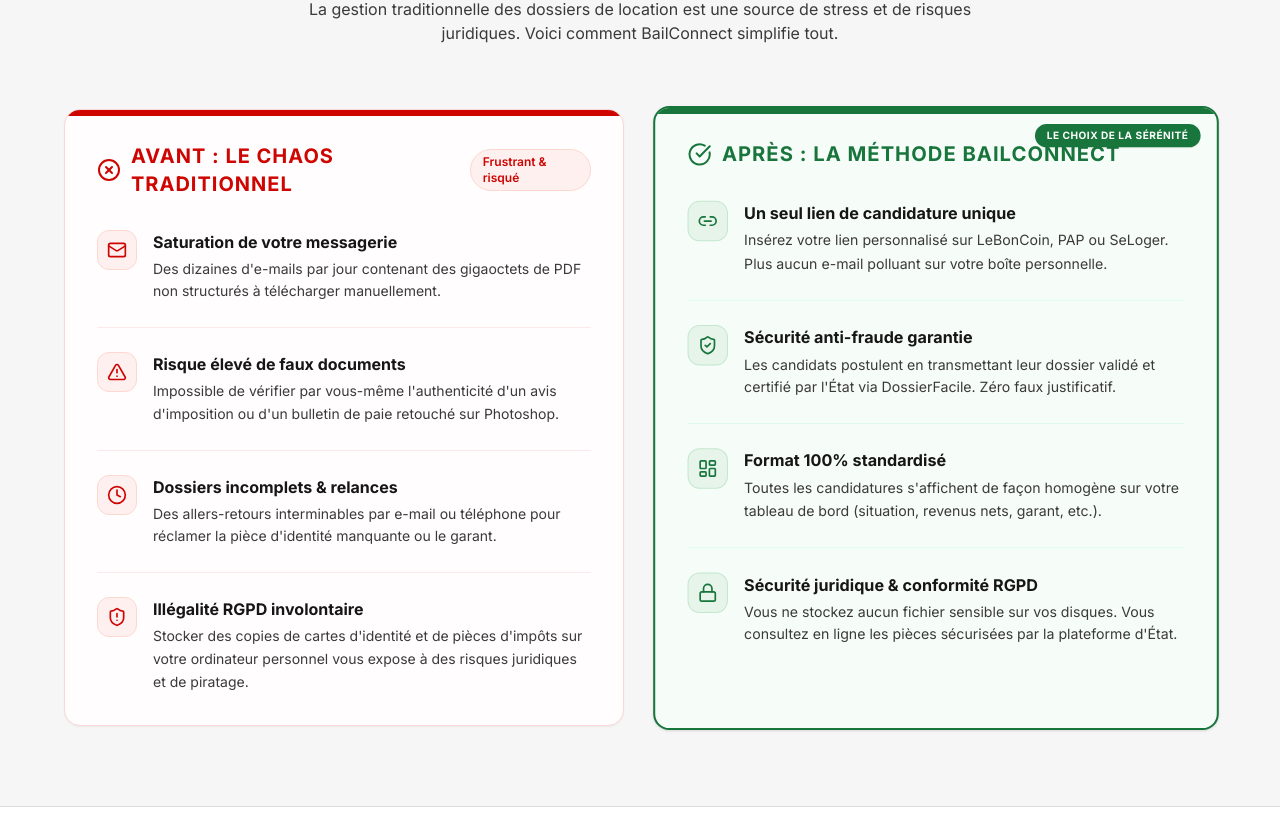
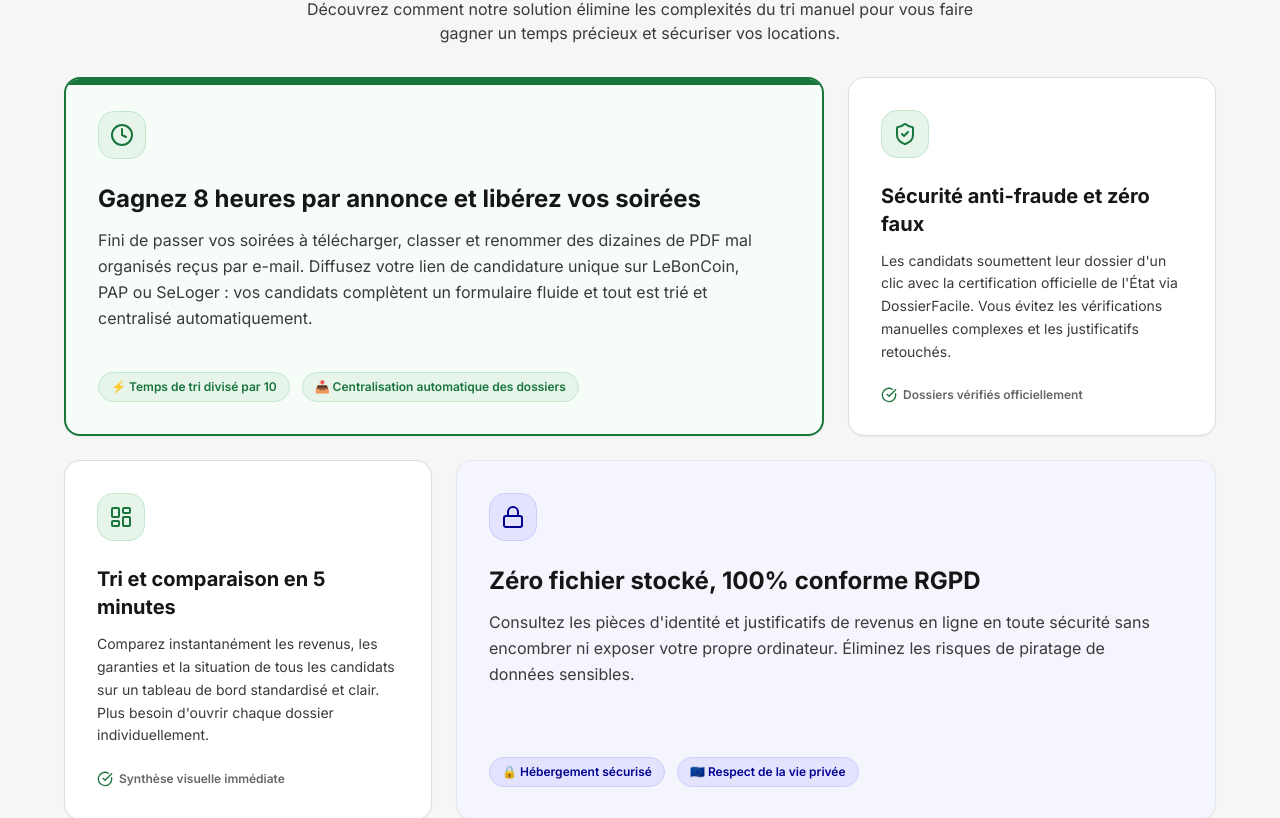
Before and after one commit to lythomm/bail-connect, a Next.js app: page / in a window 1280 px wide. Shown: the part 1117-1935 px from the top of the page. Built offline with nearby package versions, Linux system fonts and the light colour scheme; a web font is replaced by a local one.

Commit message:
feat: wording rework

```diff
--- a/app/dashboard/campaigns/[id]/page.tsx
+++ b/app/dashboard/campaigns/[id]/page.tsx
@@ -13,11 +13,9 @@
   useReactTable,
   getCoreRowModel,
   getSortedRowModel,
-  getFilteredRowModel,
   ColumnDef,
   flexRender,
   SortingState,
-  ColumnFiltersState,
 } from "@tanstack/react-table";
 import Toast, { ToastType } from "@/components/Toast";
 
--- a/app/page.tsx
+++ b/app/page.tsx
@@ -1,7 +1,7 @@
 export const dynamic = "force-dynamic";
 
 import Link from "next/link";
-import { ShieldCheck, Check, XCircle, CheckCircle, ClipboardCheck, Users, ChevronDown, X, Mail, AlertTriangle, Clock, ShieldAlert, Link2, LayoutDashboard, Lock } from "lucide-react";
+import { ShieldCheck, Check, CheckCircle, ClipboardCheck, Users, ChevronDown, X, Clock, LayoutDashboard, Lock } from "lucide-react";
 
 export default function Home() {
   return (
@@ -47,7 +47,7 @@
 
           {/* Left Hero Column: Copy & CTAs */}
           <div className="lg:col-span-7 flex flex-col items-start text-left">
-            <span className="gov-badge mb-4">Solution Bailleurs • 100% Gratuit</span>
+            <span className="gov-badge mb-4">Solution Bailleurs • Version Gratuite Disponible</span>
             <h1 className="text-4xl sm:text-5xl font-extrabold text-[#161616] tracking-tight leading-tight mb-6">
               Divisez par 10 le temps de traitement de vos candidatures de locataires
             </h1>
@@ -190,10 +190,10 @@
             </p>
           </div>
           <div className="p-4 border-t md:border-t-0 border-[#DDDDDD]">
-            <h4 className="text-4xl sm:text-5xl font-black text-[#FF6B4A] mb-2">100% Gratuit</h4>
-            <p className="text-sm font-bold text-[#161616] uppercase tracking-wider mb-2">Pour tous les bailleurs</p>
+            <h4 className="text-4xl sm:text-5xl font-black text-[#FF6B4A] mb-2">Accès Libre</h4>
+            <p className="text-sm font-bold text-[#161616] uppercase tracking-wider mb-2">Formule gratuite disponible</p>
             <p className="text-sm text-[#3A3A3A]">
-              Pas de frais cachés. Créez autant de tunnels de candidature que nécessaire pour vos locations.
+              Commencez sans frais. Testez l'outil pour vos premiers candidats sans aucune carte bancaire requise.
             </p>
           </div>
         </div>
@@ -202,156 +202,99 @@
       {/* Pain Points vs. Solution (Avant / Après) */}
       <section id="comparatif" className="bg-[#F6F6F6] border-b border-[#DDDDDD] py-20 px-6">
         <div className="max-w-6xl mx-auto">
-          <div className="text-center mb-16">
+          <div className="text-center mb-8">
             <span className="gov-badge mb-3">La comparaison</span>
             <h2 className="text-3xl sm:text-4xl font-extrabold text-[#161616] mb-4 tracking-tight">
-              Pourquoi changer votre façon de recruter vos locataires ?
+              Pourquoi choisir BailConnect ?
             </h2>
             <p className="text-base text-[#3A3A3A] max-w-2xl mx-auto">
-              La gestion traditionnelle des dossiers de location est une source de stress et de risques juridiques. Voici comment BailConnect simplifie tout.
+              Découvrez comment notre solution élimine les complexités du tri manuel pour vous faire gagner un temps précieux et sécuriser vos locations.
             </p>
           </div>
 
-          <div className="grid grid-cols-1 lg:grid-cols-2 gap-8 items-stretch">
-
-            {/* The Old Painful Way */}
-            <div className="bg-[#FFFDFD] border border-[#FAD8D8] p-8 rounded-2xl shadow-xs relative overflow-hidden flex flex-col justify-between hover:shadow-md transition-all duration-300 before:content-[''] before:absolute before:top-0 before:left-0 before:right-0 before:h-1.5 before:bg-[#CE0500]">
+          {/* Bento Grid Layout */}
+          <div className="grid grid-cols-1 md:grid-cols-3 gap-6 items-stretch">
+            {/* Card 1: Time Savings (Large) */}
+            <div className="md:col-span-2 bg-[#F6FCF8] border-2 border-[#18753C] p-8 rounded-2xl shadow-xs relative overflow-hidden flex flex-col justify-between hover:shadow-md transition-all duration-300 before:content-[''] before:absolute before:top-0 before:left-0 before:right-0 before:h-1.5 before:bg-[#18753C]">
               <div>
-                <div className="flex items-center justify-between mb-8">
-                  <h3 className="text-xl font-bold text-[#CE0500] uppercase tracking-wider flex items-center gap-2.5">
-                    <XCircle className="w-6 h-6 text-[#CE0500] flex-shrink-0" />
-                    Avant : Le chaos traditionnel
+                <div className="w-12 h-12 bg-[#E6F4EA] text-[#18753C] rounded-2xl flex items-center justify-center border border-[#C2E7CD] mb-6">
+                  <Clock className="w-6 h-6" />
+                </div>
+                <h3 className="text-2xl font-bold text-[#161616] mb-3">
+                  Gagnez 8 heures par annonce et libérez vos soirées
                 </h3>
-                  <span className="text-xs font-semibold text-[#CE0500] bg-[#FFF0F0] border border-[#FCD8D0] px-3 py-1 rounded-full">
-                    Frustrant & risqué
+                <p className="text-sm md:text-base text-[#3A3A3A] leading-relaxed max-w-2xl">
+                  Fini de passer vos soirées à télécharger, classer et renommer des dizaines de PDF mal organisés reçus par e-mail. Diffusez votre lien de candidature unique sur LeBonCoin, PAP ou SeLoger : vos candidats complètent un formulaire fluide et tout est trié et centralisé automatiquement.
+                </p>
+              </div>
+              <div className="mt-8 flex flex-wrap gap-3">
+                <span className="text-xs font-semibold text-[#18753C] bg-[#E6F4EA] px-3 py-1.5 rounded-full border border-[#C2E7CD]">
+                  ⚡ Temps de tri divisé par 10
                 </span>
-                </div>
-
-                <div className="space-y-6">
-                  {/* Point 1 */}
-                  <div className="flex gap-4 items-start pb-6 border-b border-[#FAD8D8]/50 last:border-0 last:pb-0">
-                    <div className="flex-shrink-0 w-10 h-10 bg-[#FFF0F0] text-[#CE0500] rounded-xl flex items-center justify-center border border-[#FCD8D0]">
-                      <Mail className="w-5 h-5" />
-                    </div>
-                    <div>
-                      <h4 className="font-bold text-[#161616] text-sm md:text-base">Saturation de votre messagerie</h4>
-                      <p className="text-xs md:text-sm text-[#3A3A3A] mt-1 leading-relaxed">
-                        Des dizaines d'e-mails par jour contenant des gigaoctets de PDF non structurés à télécharger manuellement.
-                      </p>
+                <span className="text-xs font-semibold text-[#18753C] bg-[#E6F4EA] px-3 py-1.5 rounded-full border border-[#C2E7CD]">
+                  📥 Centralisation automatique des dossiers
+                </span>
               </div>
             </div>
 
-                  {/* Point 2 */}
-                  <div className="flex gap-4 items-start pb-6 border-b border-[#FAD8D8]/50 last:border-0 last:pb-0">
-                    <div className="flex-shrink-0 w-10 h-10 bg-[#FFF0F0] text-[#CE0500] rounded-xl flex items-center justify-center border border-[#FCD8D0]">
-                      <AlertTriangle className="w-5 h-5" />
+            {/* Card 2: Anti-Fraude (Medium) */}
+            <div className="md:col-span-1 bg-white border border-[#DDDDDD] p-8 rounded-2xl shadow-xs relative overflow-hidden flex flex-col justify-between hover:shadow-md transition-all duration-300">
+              <div>
+                <div className="w-12 h-12 bg-[#E6F4EA] text-[#18753C] rounded-2xl flex items-center justify-center border border-[#C2E7CD] mb-6">
+                  <ShieldCheck className="w-6 h-6" />
                 </div>
-                    <div>
-                      <h4 className="font-bold text-[#161616] text-sm md:text-base">Risque élevé de faux documents</h4>
-                      <p className="text-xs md:text-sm text-[#3A3A3A] mt-1 leading-relaxed">
-                        Impossible de vérifier par vous-même l'authenticité d'un avis d'imposition ou d'un bulletin de paie retouché sur Photoshop.
+                <h3 className="text-xl font-bold text-[#161616] mb-3">
+                  Sécurité anti-fraude et zéro faux
+                </h3>
+                <p className="text-xs md:text-sm text-[#3A3A3A] leading-relaxed">
+                  Les candidats soumettent leur dossier d'un clic avec la certification officielle de l'État via DossierFacile. Vous évitez les vérifications manuelles complexes et les justificatifs retouchés.
                 </p>
+              </div>
+              <div className="mt-6 text-xs text-[#666666] font-semibold flex items-center gap-1.5">
+                <CheckCircle className="w-4 h-4 text-[#18753C]" /> Dossiers vérifiés officiellement
               </div>
             </div>
 
-                  {/* Point 3 */}
-                  <div className="flex gap-4 items-start pb-6 border-b border-[#FAD8D8]/50 last:border-0 last:pb-0">
-                    <div className="flex-shrink-0 w-10 h-10 bg-[#FFF0F0] text-[#CE0500] rounded-xl flex items-center justify-center border border-[#FCD8D0]">
-                      <Clock className="w-5 h-5" />
+            {/* Card 3: Dashboard/Tri express (Medium) */}
+            <div className="md:col-span-1 bg-white border border-[#DDDDDD] p-8 rounded-2xl shadow-xs relative overflow-hidden flex flex-col justify-between hover:shadow-md transition-all duration-300">
+              <div>
+                <div className="w-12 h-12 bg-[#E6F4EA] text-[#18753C] rounded-2xl flex items-center justify-center border border-[#C2E7CD] mb-6">
+                  <LayoutDashboard className="w-6 h-6" />
                 </div>
-                    <div>
-                      <h4 className="font-bold text-[#161616] text-sm md:text-base">Dossiers incomplets & relances</h4>
-                      <p className="text-xs md:text-sm text-[#3A3A3A] mt-1 leading-relaxed">
-                        Des allers-retours interminables par e-mail ou téléphone pour réclamer la pièce d'identité manquante ou le garant.
+                <h3 className="text-xl font-bold text-[#161616] mb-3">
+                  Tri et comparaison en 5 minutes
+                </h3>
+                <p className="text-xs md:text-sm text-[#3A3A3A] leading-relaxed">
+                  Comparez instantanément les revenus, les garanties et la situation de tous les candidats sur un tableau de bord standardisé et clair. Plus besoin d'ouvrir chaque dossier individuellement.
                 </p>
+              </div>
+              <div className="mt-6 text-xs text-[#666666] font-semibold flex items-center gap-1.5">
+                <CheckCircle className="w-4 h-4 text-[#18753C]" /> Synthèse visuelle immédiate
               </div>
             </div>
 
-                  {/* Point 4 */}
-                  <div className="flex gap-4 items-start">
-                    <div className="flex-shrink-0 w-10 h-10 bg-[#FFF0F0] text-[#CE0500] rounded-xl flex items-center justify-center border border-[#FCD8D0]">
-                      <ShieldAlert className="w-5 h-5" />
+            {/* Card 4: RGPD (Large) */}
+            <div className="md:col-span-2 bg-[#F5F5FE] border border-[#E2E8F0] p-8 rounded-2xl shadow-xs relative overflow-hidden flex flex-col justify-between hover:shadow-md transition-all duration-300">
+              <div>
+                <div className="w-12 h-12 bg-[#E3E3FD] text-[#000091] rounded-2xl flex items-center justify-center border border-[#CBCBFC] mb-6">
+                  <Lock className="w-6 h-6" />
                 </div>
-                    <div>
-                      <h4 className="font-bold text-[#161616] text-sm md:text-base">Illégalité RGPD involontaire</h4>
-                      <p className="text-xs md:text-sm text-[#3A3A3A] mt-1 leading-relaxed">
-                        Stocker des copies de cartes d'identité et de pièces d'impôts sur votre ordinateur personnel vous expose à des risques juridiques et de piratage.
+                <h3 className="text-2xl font-bold text-[#161616] mb-3">
+                  Zéro fichier stocké, 100% conforme RGPD
+                </h3>
+                <p className="text-sm md:text-base text-[#3A3A3A] leading-relaxed max-w-2xl">
+                  Consultez les pièces d'identité et justificatifs de revenus en ligne en toute sécurité sans encombrer ni exposer votre propre ordinateur. Éliminez les risques de piratage de données sensibles.
                 </p>
               </div>
+              <div className="mt-8 flex flex-wrap gap-3">
+                <span className="text-xs font-semibold text-[#000091] bg-[#E3E3FD] px-3 py-1.5 rounded-full border border-[#CBCBFC]">
+                  🔒 Hébergement sécurisé
+                </span>
+                <span className="text-xs font-semibold text-[#000091] bg-[#E3E3FD] px-3 py-1.5 rounded-full border border-[#CBCBFC]">
+                  🇪🇺 Respect de la vie privée
+                </span>
               </div>
             </div>
-              </div>
-            </div>
-
-            {/* The New BailConnect Way */}
-            <div className="bg-[#F6FCF8] border-2 border-[#18753C] p-8 rounded-2xl shadow-sm relative overflow-hidden flex flex-col justify-between hover:shadow-lg transition-all duration-300 before:content-[''] before:absolute before:top-0 before:left-0 before:right-0 before:h-1.5 before:bg-[#18753C] scale-[1.01]">
-              <span className="absolute top-4 right-4 bg-[#18753C] text-white text-[10px] font-bold uppercase tracking-wider px-3 py-1 rounded-full shadow-xs">
-                Le choix de la sérénité
-              </span>
-              <div>
-                <div className="flex items-center justify-between mb-8">
-                  <h3 className="text-xl font-bold text-[#18753C] uppercase tracking-wider flex items-center gap-2.5">
-                    <CheckCircle className="w-6 h-6 text-[#18753C] flex-shrink-0" />
-                    Après : La méthode BailConnect
-                  </h3>
-                </div>
-
-                <div className="space-y-6">
-                  {/* Point 1 */}
-                  <div className="flex gap-4 items-start pb-6 border-b border-[#D1FAE5]/60 last:border-0 last:pb-0">
-                    <div className="flex-shrink-0 w-10 h-10 bg-[#E6F4EA] text-[#18753C] rounded-xl flex items-center justify-center border border-[#C2E7CD]">
-                      <Link2 className="w-5 h-5" />
-                    </div>
-                    <div>
-                      <h4 className="font-bold text-[#161616] text-sm md:text-base">Un seul lien de candidature unique</h4>
-                      <p className="text-xs md:text-sm text-[#3A3A3A] mt-1 leading-relaxed">
-                        Insérez votre lien personnalisé sur LeBonCoin, PAP ou SeLoger. Plus aucun e-mail polluant sur votre boîte personnelle.
-                      </p>
-                    </div>
-                  </div>
-
-                  {/* Point 2 */}
-                  <div className="flex gap-4 items-start pb-6 border-b border-[#D1FAE5]/60 last:border-0 last:pb-0">
-                    <div className="flex-shrink-0 w-10 h-10 bg-[#E6F4EA] text-[#18753C] rounded-xl flex items-center justify-center border border-[#C2E7CD]">
-                      <ShieldCheck className="w-5 h-5" />
-                    </div>
-                    <div>
-                      <h4 className="font-bold text-[#161616] text-sm md:text-base">Sécurité anti-fraude garantie</h4>
-                      <p className="text-xs md:text-sm text-[#3A3A3A] mt-1 leading-relaxed">
-                        Les candidats postulent en transmettant leur dossier validé et certifié par l'État via DossierFacile. Zéro faux justificatif.
-                      </p>
-                    </div>
-                  </div>
-
-                  {/* Point 3 */}
-                  <div className="flex gap-4 items-start pb-6 border-b border-[#D1FAE5]/60 last:border-0 last:pb-0">
-                    <div className="flex-shrink-0 w-10 h-10 bg-[#E6F4EA] text-[#18753C] rounded-xl flex items-center justify-center border border-[#C2E7CD]">
-                      <LayoutDashboard className="w-5 h-5" />
-                    </div>
-                    <div>
-                      <h4 className="font-bold text-[#161616] text-sm md:text-base">Format 100% standardisé</h4>
-                      <p className="text-xs md:text-sm text-[#3A3A3A] mt-1 leading-relaxed">
-                        Toutes les candidatures s'affichent de façon homogène sur votre tableau de bord (situation, revenus nets, garant, etc.).
-                      </p>
-                    </div>
-                  </div>
-
-                  {/* Point 4 */}
-                  <div className="flex gap-4 items-start">
-                    <div className="flex-shrink-0 w-10 h-10 bg-[#E6F4EA] text-[#18753C] rounded-xl flex items-center justify-center border border-[#C2E7CD]">
-                      <Lock className="w-5 h-5" />
-                    </div>
-                    <div>
-                      <h4 className="font-bold text-[#161616] text-sm md:text-base">Sécurité juridique & conformité RGPD</h4>
-                      <p className="text-xs md:text-sm text-[#3A3A3A] mt-1 leading-relaxed">
-                        Vous ne stockez aucun fichier sensible sur vos disques. Vous consultez en ligne les pièces sécurisées par la plateforme d'État.
-                      </p>
-                    </div>
-                  </div>
-                </div>
-              </div>
-            </div>
-
           </div>
         </div>
       </section>
@@ -710,7 +653,7 @@
                 </span>
               </summary>
               <div className="mt-4 text-sm text-[#3A3A3A] leading-relaxed border-t border-gray-100 pt-4">
-                Non, BailConnect est 100% gratuit pour les propriétaires bailleurs. Vous pouvez générer autant de liens de candidature que vous le souhaitez, pour un nombre illimité de logements.
+                BailConnect propose une formule Découverte entièrement gratuite (jusqu'à 10 candidats par annonce), idéale pour tester l'outil ou pour un besoin unique. Si vos besoins évoluent, vous pouvez choisir notre Pass Annonce ou notre formule Pro.
               </div>
             </details>
 
```
Lines whose indentation alone changed are shown as unchanged.
